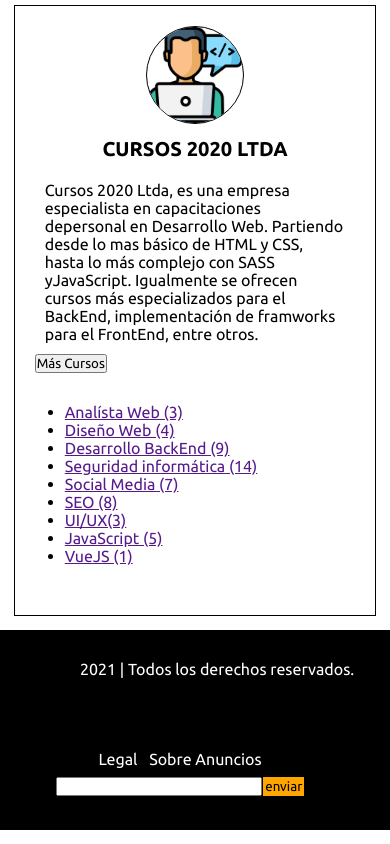
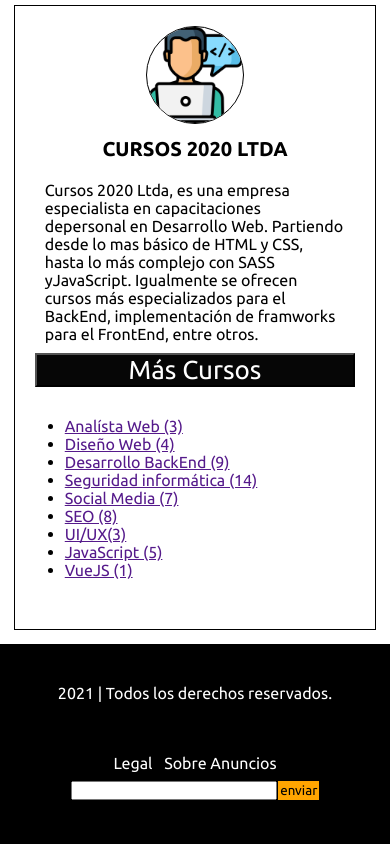
Before and after one commit to ErnestoADP/prueba, a plain HTML site: page index.html in a window 390 px wide. Shown: the part 1263-2107 px from the top of the page. Drawn offline with Linux system fonts and the light colour scheme.

Commit message:
cuarto commit

```diff
--- a/assets/sass/layout/_footer.scss
+++ b/assets/sass/layout/_footer.scss
@@ -6,9 +6,6 @@
     justify-content: space-between;
     background-color: $black;
     color: $white;
-    &__uno {
-        width: 50%;
-    }
     & p {
         padding: 30px 0px 0px 80px;
     }
@@ -33,12 +30,15 @@
         flex-direction: column;
         height: 200px;
         text-align: auto;
-        &__uno {
-            width: 100%;
+        & p {
+            padding: 0;
+            text-align: center;
+            padding-top: 40px;
         }
         & ul {
+            padding: 0;
             text-align: center;
-            padding-bottom: 30px;
+            padding-bottom: 40px;
         }
     }
 }
--- a/assets/sass/layout/_section.scss
+++ b/assets/sass/layout/_section.scss
@@ -47,6 +47,12 @@
         padding: 10px;
         font-size: 20px;
     }
+    &__dos>div>button {
+        width: 100%;
+        background-color: $sable;
+        color: $white;
+        font-size: 26px;
+    }
     &__dos>div>p {
         padding: 10px;
     }
--- a/index.html
+++ b/index.html
@@ -62,7 +62,7 @@
                     Cursos 2020 Ltda, es una empresa especialista en capacitaciones depersonal en Desarrollo Web. Partiendo desde lo mas básico de HTML y CSS, hasta lo más complejo con SASS yJavaScript. Igualmente se ofrecen cursos más especializados para el BackEnd, implementación
                     de framworks para el FrontEnd, entre otros.
                 </p>
-                <button> Más Cursos</button>
+                <button class="section__button"> Más Cursos</button>
                 <ul>
                     <li>
                         <a href="">Analísta Web (3)</a>
```
Also changed, not shown: assets/css/style.css, 1 other file.
